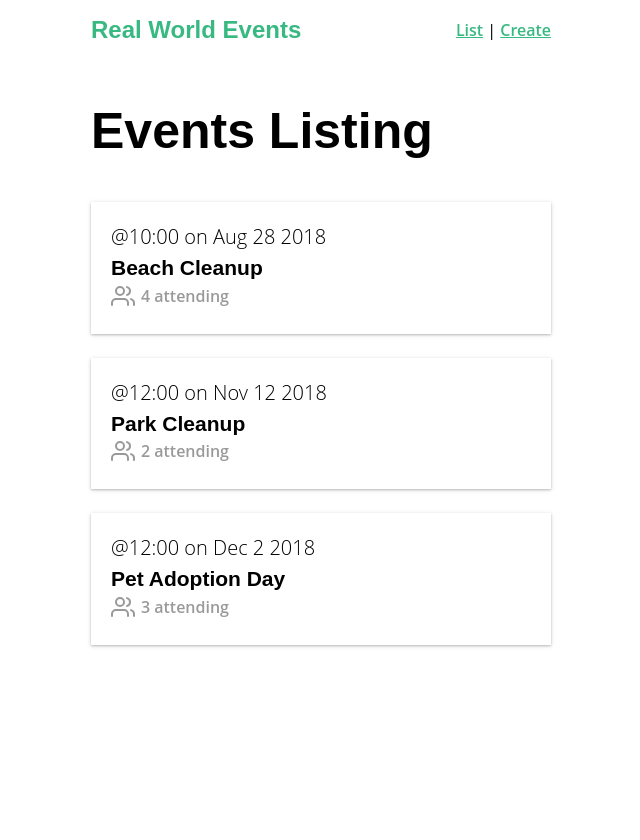
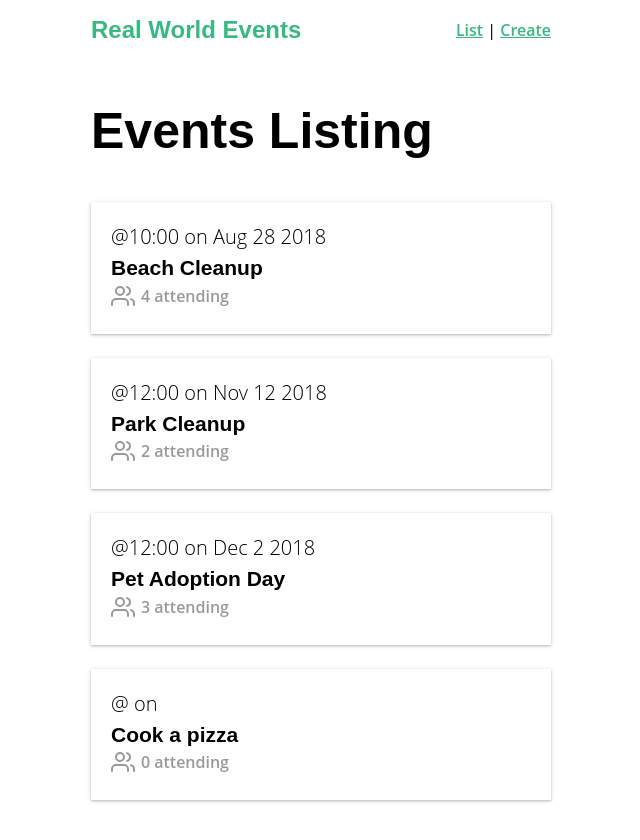
Before and after one commit to MatthieuJasselette/vuejs-learning-environment, a Vue app in the folder vuex-real-world/: page / in a window 1280 px wide. Shown: the top 840 px of the page, without its empty margins (319-959 px from the left). Before the commit the page ends 800 px from the top, so only its background shows below. Built offline with nearby package versions, Linux system fonts and the light colour scheme; data requests are answered from the project's data file.

Commit message:
add from reset & rerouting on form submit

```diff
--- a/vuex-real-world/db.json
+++ b/vuex-real-world/db.json
@@ -1,5 +1,6 @@
 {
-  "events": [{
+  "events": [
+    {
       "id": 1,
       "title": "Beach Cleanup",
       "date": "Aug 28 2018",
@@ -8,7 +9,8 @@
       "description": "Let's clean up this beach.",
       "organizer": "Adam Jahr",
       "category": "sustainability",
-      "attendees": [{
+      "attendees": [
+        {
           "id": "abc123",
           "name": "Adam Jahr"
         },
@@ -35,7 +37,8 @@
       "description": "We're going to clean up this park.",
       "organizer": "Adam Jahr",
       "category": "nature",
-      "attendees": [{
+      "attendees": [
+        {
           "id": "ghi789",
           "name": "Beth Swanson"
         },
@@ -54,7 +57,8 @@
       "description": "Help animals find new homes.",
       "organizer": "Gregg Pollack",
       "category": "animal welfare",
-      "attendees": [{
+      "attendees": [
+        {
           "id": "abc123",
           "name": "Adam Jahr"
         },
@@ -67,6 +71,21 @@
           "name": "Mary Gordon"
         }
       ]
+    },
+    {
+      "id": 6524258,
+      "user": {
+        "id": "abc123",
+        "name": "Adam Jahr"
+      },
+      "category": "housing",
+      "organizer": "Adam Jahr",
+      "title": "Cook a pizza",
+      "description": "",
+      "location": "",
+      "date": "",
+      "time": "",
+      "attendees": []
     }
   ]
 }
--- a/vuex-real-world/src/store.js
+++ b/vuex-real-world/src/store.js
@@ -28,8 +28,9 @@ export default new Vuex.Store({
   },
   actions: {
     createEvent({ commit }, event) {
-      EventService.postEvent(event)
-      commit('ADD_EVENT', event)
+      return EventService.postEvent(event).then(() => {
+        commit('ADD_EVENT', event)
+      })
     }
   },
   getters: {
--- a/vuex-real-world/src/views/EventCreate.vue
+++ b/vuex-real-world/src/views/EventCreate.vue
@@ -56,7 +56,18 @@ export default {
   },
   methods: {
     createEvent() {
-      this.$store.dispatch('createEvent', this.event)
+      this.$store
+        .dispatch('createEvent', this.event)
+        .then(() => {
+          this.$router.push({
+            name: 'event-show',
+            params: { id: this.event.id }
+          })
+          this.event = this.createFreshEvent()
+        })
+        .catch(() => {
+          console.log('There was a problem creating your event.')
+        })
     },
     createFreshEvent() {
       const user = this.$store.state.user
@@ -66,7 +77,7 @@ export default {
         id: id,
         user: user,
         category: '',
-        organizer: user,
+        organizer: user.name,
         title: '',
         description: '',
         location: '',
```
Also changed, not shown: vuex-real-world/src/views/EventShow.vue (+5 -2 lines).
